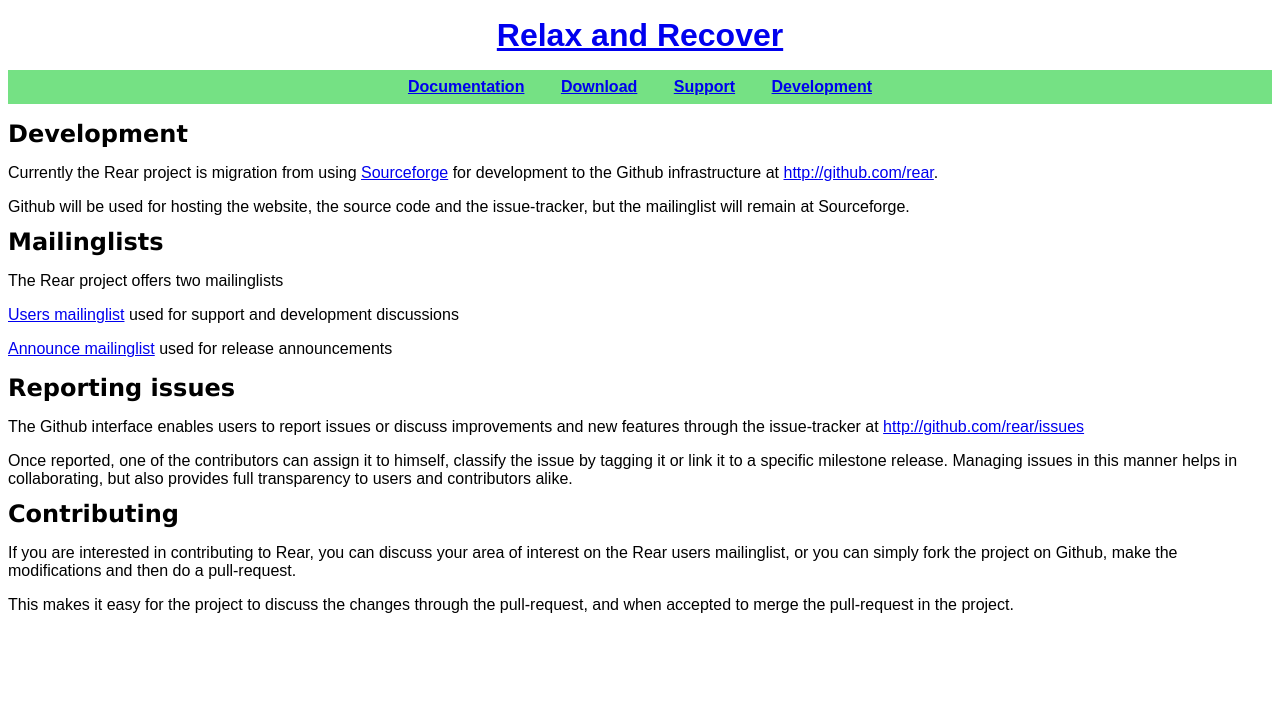
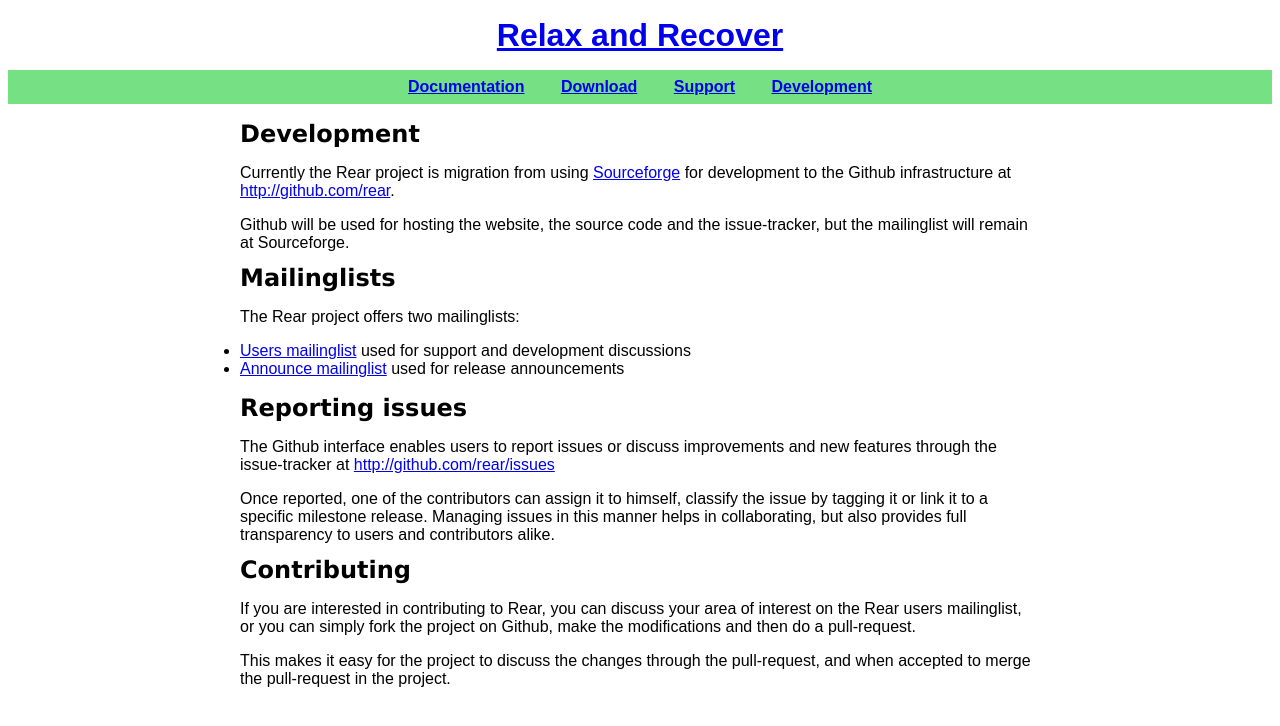
Before and after one commit to rear/rear.github.com, a Jekyll site: the page built from development/index.md, in a window 1280 px wide. Shown: the top 726 px of the page. Built offline with Jekyll 4.4.1, drawn with Linux system fonts in a browser that asks for light colours.

Commit message:
- More cosmetic changes

```diff
--- a/css/default.css
+++ b/css/default.css
@@ -32,7 +32,7 @@
     padding: 0 1em;
 }
 
-.content div {
+.content {
     max-width: 50em;
     margin: 0 auto;
 }
--- a/development/index.md
+++ b/development/index.md
@@ -15,11 +15,10 @@
 
 ## Mailinglists
 
-The Rear project offers two mailinglists
+The Rear project offers two mailinglists:
 
  - [Users mailinglist](https://lists.sourceforge.net/lists/listinfo/rear-users)
    used for support and development discussions
-
  - [Announce mailinglist](https://lists.sourceforge.net/lists/listinfo/rear-announce)
    used for release announcements
 
```
